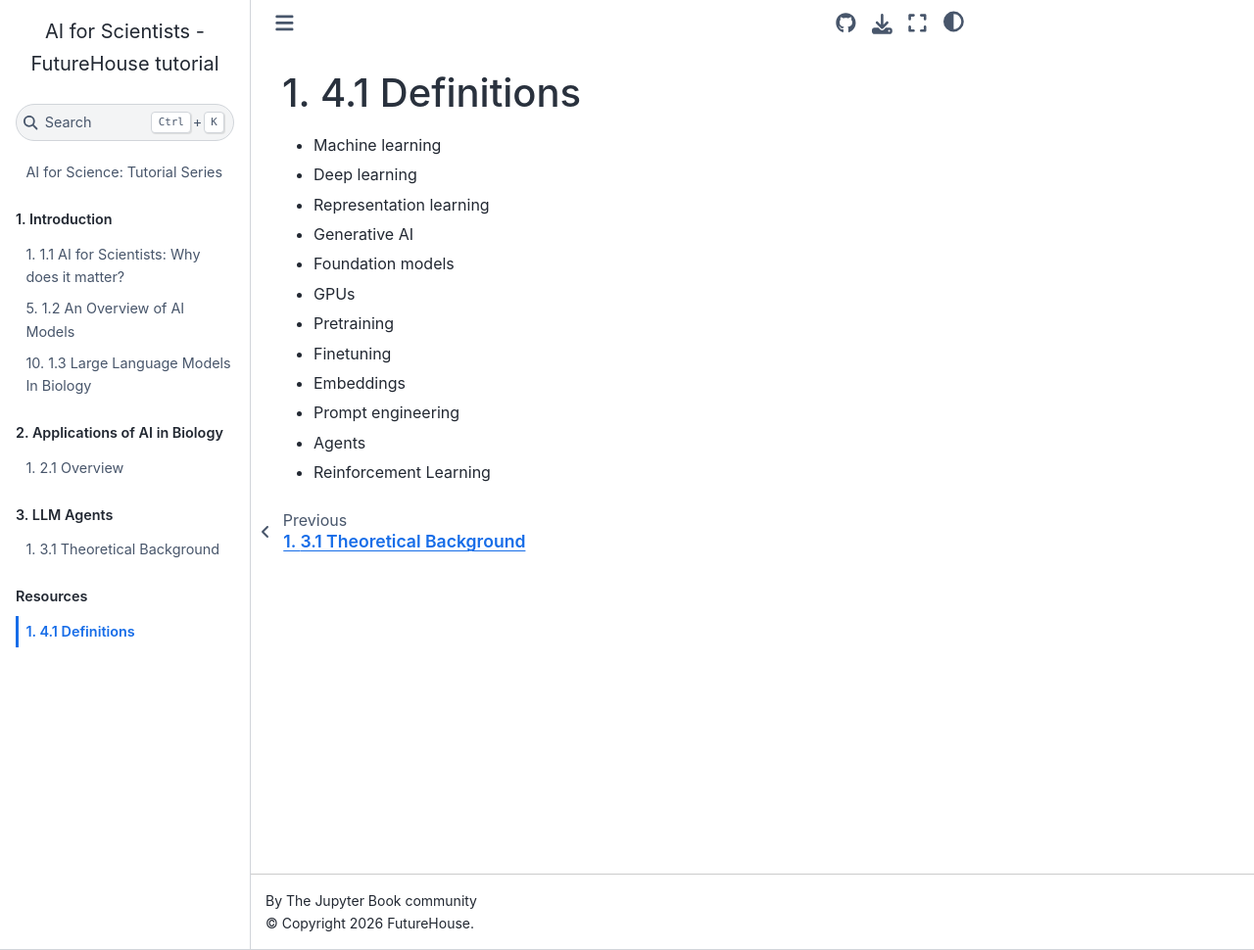
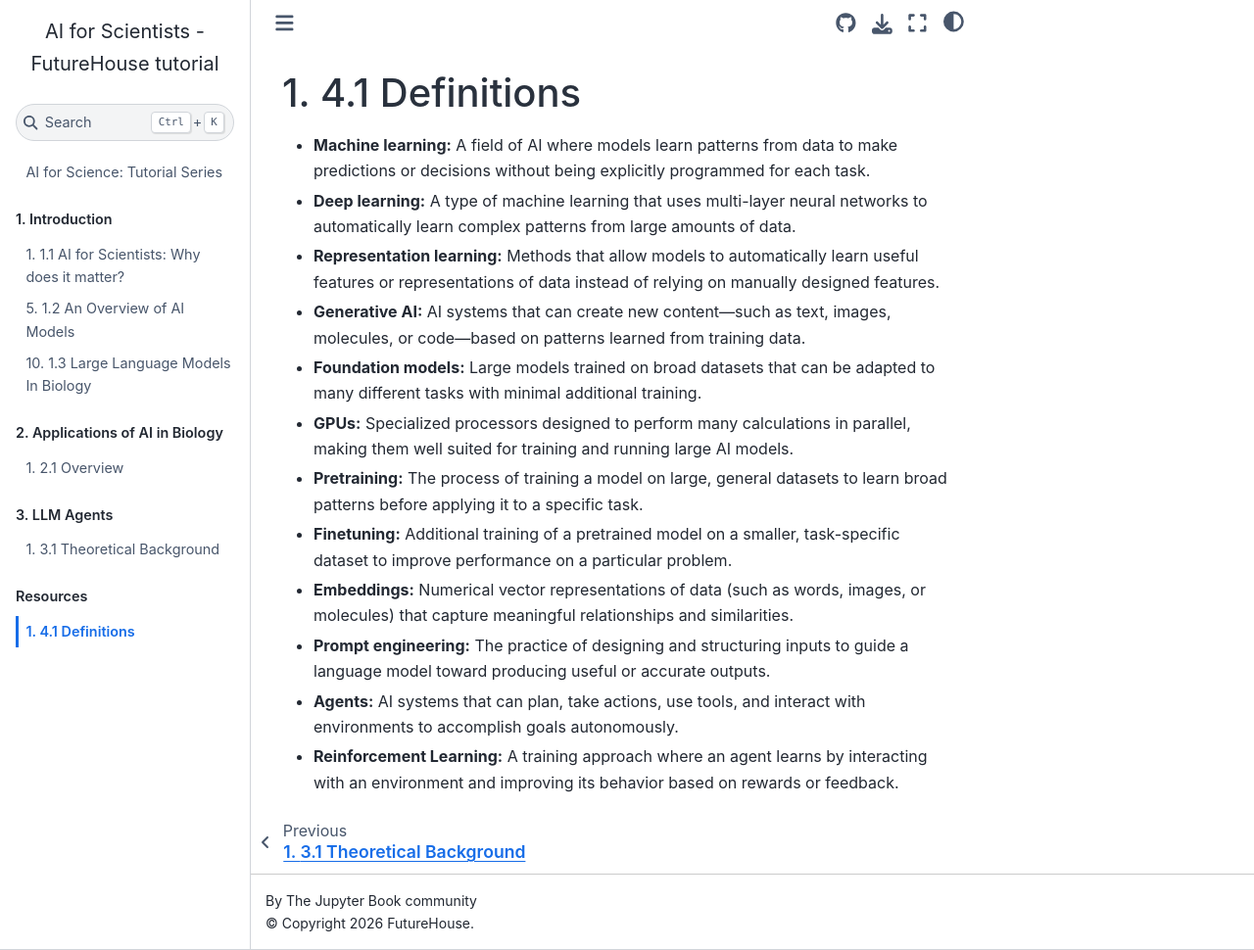
Before and after one commit to Future-House/tutorial-series, a Jupyter Book: the page built from chapter_1/definitions.md, in a window 1280 px wide and 970 px high. Shown: the whole window at 98% size. Built offline with Jupyter Book 1.0.4 settings and Sphinx 7.4.7 and the Sphinx Book theme 1.1.4, drawn with Linux system fonts in a browser that asks for light colours; pages that are not in the unit, such as notebooks, are missing from menus.

Commit message:
definitions added

```diff
--- a/chapter_1/definitions.md
+++ b/chapter_1/definitions.md
@@ -1,14 +1,25 @@
 # 4.1 Definitions
 
-- Machine learning
-- Deep learning
-- Representation learning
-- Generative AI
-- Foundation models
-- GPUs
-- Pretraining
-- Finetuning
-- Embeddings
-- Prompt engineering
-- Agents
-- Reinforcement Learning
+- **Machine learning:** A field of AI where models learn patterns from data to make predictions or decisions without being explicitly programmed for each task.
+
+- **Deep learning:** A type of machine learning that uses multi-layer neural networks to automatically learn complex patterns from large amounts of data.
+
+- **Representation learning:** Methods that allow models to automatically learn useful features or representations of data instead of relying on manually designed features.
+
+- **Generative AI:** AI systems that can create new content—such as text, images, molecules, or code—based on patterns learned from training data.
+
+- **Foundation models:** Large models trained on broad datasets that can be adapted to many different tasks with minimal additional training.
+
+- **GPUs:** Specialized processors designed to perform many calculations in parallel, making them well suited for training and running large AI models.
+
+- **Pretraining:** The process of training a model on large, general datasets to learn broad patterns before applying it to a specific task.
+
+- **Finetuning:** Additional training of a pretrained model on a smaller, task-specific dataset to improve performance on a particular problem.
+
+- **Embeddings:** Numerical vector representations of data (such as words, images, or molecules) that capture meaningful relationships and similarities.
+
+- **Prompt engineering:** The practice of designing and structuring inputs to guide a language model toward producing useful or accurate outputs.
+
+- **Agents:** AI systems that can plan, take actions, use tools, and interact with environments to accomplish goals autonomously.
+
+- **Reinforcement Learning:** A training approach where an agent learns by interacting with an environment and improving its behavior based on rewards or feedback.
```
